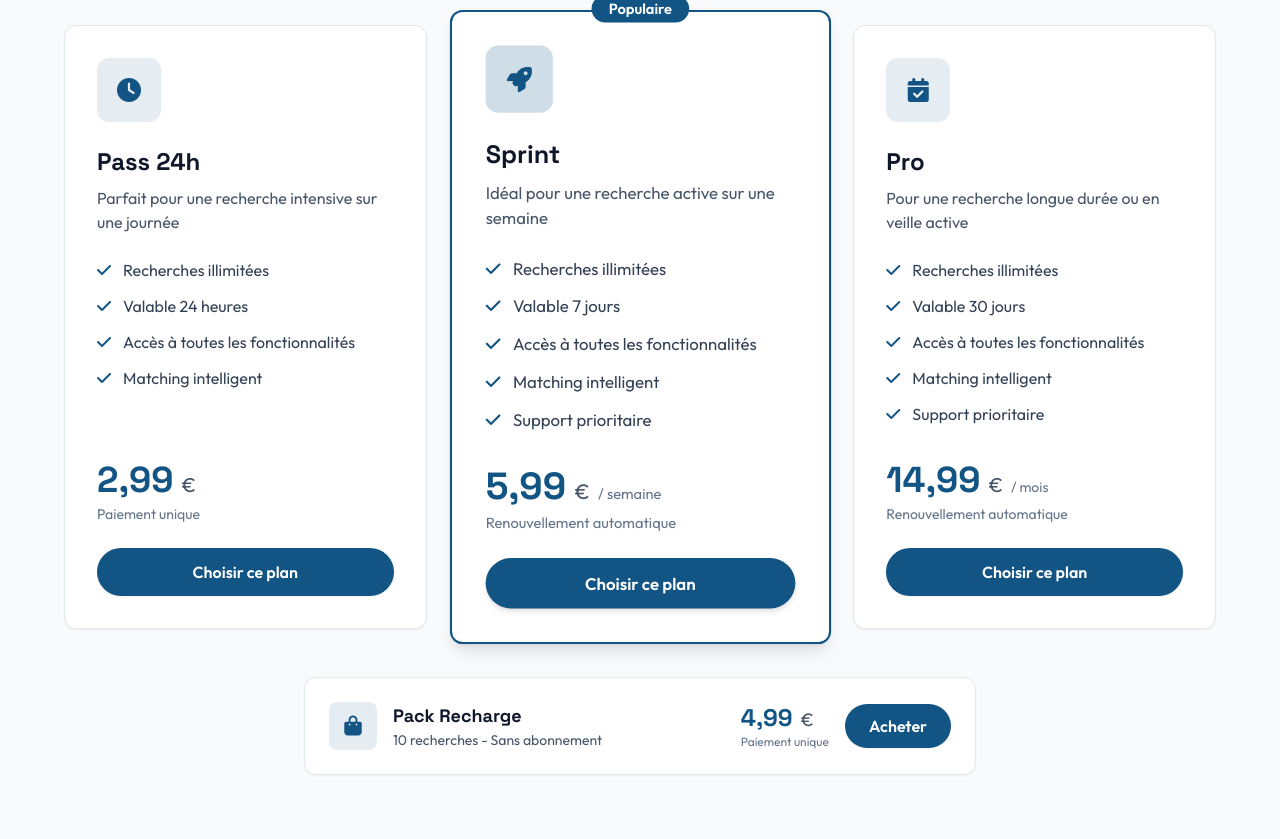
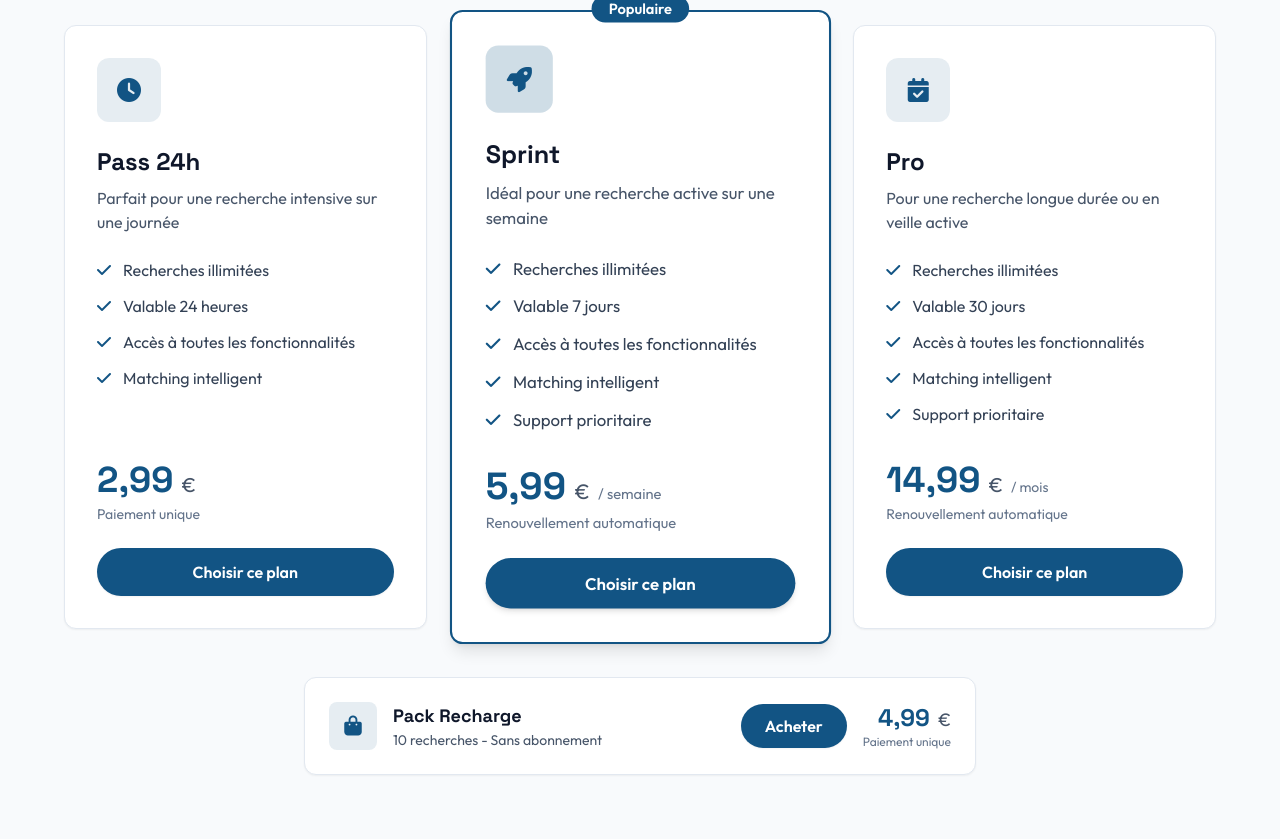
Before and after one commit to AngeGo11/JobPilot-IA, a Django app: page /subscriptions/pricing/ in a window 1280 px wide. Shown: the part 195-1034 px from the top of the page. Run offline with Django 5.2, Linux system fonts and the light colour scheme; some libraries are stand-ins or nearby versions.

Commit message:
update mise en forme

```diff
--- a/templates/dashboard/detail.html
+++ b/templates/dashboard/detail.html
@@ -59,7 +59,7 @@
                             onclick="openCvOptimizerModal(event)"
                             class="inline-flex items-center gap-2 px-4 py-2.5 text-sm font-medium rounded-lg bg-blue-50 text-blue-700 hover:bg-blue-100  border border-blue-200  transition-all shadow-sm hover:shadow border-0">
                         <i class="fa-solid fa-wand-magic-sparkles text-xs"></i>
-                        <span>Améliorer mon CV pour cette offre</span>
+                        <span>Suggestions CV pour cette offre</span>
                     </button>
                 </div>
             </div>
@@ -75,7 +75,7 @@
                     </h2>
                 </div>
                 <div class="p-6">
-                    <div class="prose max-w-none text-slate-700 whitespace-pre-wrap">
+                    <div class="prose max-w-none text-slate-700 text-justify leading-relaxed">
                         {{ job_offer.description|default:"Aucune description disponible." }}
                     </div>
                 </div>
@@ -180,7 +180,7 @@
                     <div id="cvOptimizerContent" class="hidden px-6 py-6 space-y-6 max-h-[70vh] overflow-y-auto">
                         <div>
                             <h4 class="text-sm font-semibold text-slate-900 mb-2 flex items-center">
-                                <i class="fa-solid fa-key mr-2 text-[#125484]"></i>Mots-clés à ajouter
+                                <i class="fa-solid fa-key mr-2 text-[#125484]"></i> Suggestions de mots-clés à ajouter
                             </h4>
                             <div id="cvOptimizerKeywords" class="flex flex-wrap gap-2"></div>
                         </div>
--- a/templates/resumes/list.html
+++ b/templates/resumes/list.html
@@ -119,7 +119,7 @@
                                     <i class="fa-solid fa-search mr-2"></i>Trouver des offres
                                 </a>
                                 <div class="flex items-center gap-2">
-                                    <span class="text-sm text-slate-600 whitespace-nowrap">🔔 M'alerter des nouvelles offres</span>
+                                    <span class="text-sm text-slate-600 whitespace-nowrap"> <i class="fa-solid fa-bell mr-1"></i> M'alerter des nouvelles offres</span>
                                     <button type="button"
                                             data-resume-id="{{ resume.id }}"
                                             data-initial-active="{% if resume.id in active_alert_resume_ids %}true{% else %}false{% endif %}"
--- a/templates/subscriptions/pricing.html
+++ b/templates/subscriptions/pricing.html
@@ -178,29 +178,32 @@
         </div>
 
         <!-- Additional Option: Pack Recharge -->
-        <div class="max-w-2xl mx-auto mt-12">
-            <div class="bg-white rounded-xl shadow-sm border border-slate-200 p-6">
-                <div class="flex items-center justify-between">
-                    <div class="flex items-center gap-4">
-                        <div class="w-12 h-12 bg-[#125484]/10 rounded-lg flex items-center justify-center">
-                            <i class="fa-solid fa-shopping-bag text-[#125484] text-xl"></i>
+        <div class="max-w-2xl mx-auto mt-12 px-0 sm:px-0">
+            <div class="bg-white rounded-xl shadow-sm border border-slate-200 p-4 sm:p-6">
+                <div class="flex flex-col gap-4 sm:flex-row sm:items-center sm:justify-between sm:gap-0">
+                    <div class="flex items-center gap-3 sm:gap-4 min-w-0">
+                        <div class="w-10 h-10 sm:w-12 sm:h-12 flex-shrink-0 bg-[#125484]/10 rounded-lg flex items-center justify-center">
+                            <i class="fa-solid fa-shopping-bag text-[#125484] text-lg sm:text-xl"></i>
                         </div>
-                        <div>
-                            <h4 class="text-lg font-bold text-slate-900 font-display">Pack Recharge</h4>
-                            <p class="text-sm text-slate-600">10 recherches - Sans abonnement</p>
+                        <div class="min-w-0">
+                            <h4 class="text-base sm:text-lg font-bold text-slate-900 font-display">Pack Recharge</h4>
+                            <p class="text-xs sm:text-sm text-slate-600">10 recherches - Sans abonnement</p>
                         </div>
                     </div>
-                    <div class="flex items-center gap-4">
-                        <div class="text-right">
-                            <div class="flex items-baseline gap-2">
-                                <span class="text-2xl font-bold text-[#125484] font-display">4,99</span>
-                                <span class="text-lg text-slate-600">€</span>
-                            </div>
-                            <p class="text-xs text-slate-500">Paiement unique</p>
-                        </div>
-                        <button class="px-6 py-2.5 bg-[#125484] text-white font-semibold rounded-full hover:bg-[#0f4470] transition-all duration-200 shadow-sm hover:shadow-md active:scale-95">
+                    <div class="flex flex-col-reverse sm:flex-row items-stretch sm:items-center gap-3 sm:gap-4 pt-2 sm:pt-0 border-t border-slate-100 sm:border-t-0">
+                        <button class="w-full sm:w-auto px-6 py-3 sm:py-2.5 bg-[#125484] text-white font-semibold rounded-full hover:bg-[#0f4470] transition-all duration-200 shadow-sm hover:shadow-md active:scale-95">
                             Acheter
                         </button>
+                        <div class="flex flex-col sm:items-end">
+                            <div class="flex items-baseline justify-between sm:justify-end gap-2 w-full sm:w-auto">
+                                <span class="text-slate-500 text-xs sm:hidden">Paiement unique</span>
+                                <div class="flex items-baseline gap-1 sm:gap-2">
+                                    <span class="text-xl sm:text-2xl font-bold text-[#125484] font-display">4,99</span>
+                                    <span class="text-base sm:text-lg text-slate-600">€</span>
+                                </div>
+                            </div>
+                            <p class="text-xs text-slate-500 hidden sm:block">Paiement unique</p>
+                        </div>
                     </div>
                 </div>
             </div>
```
